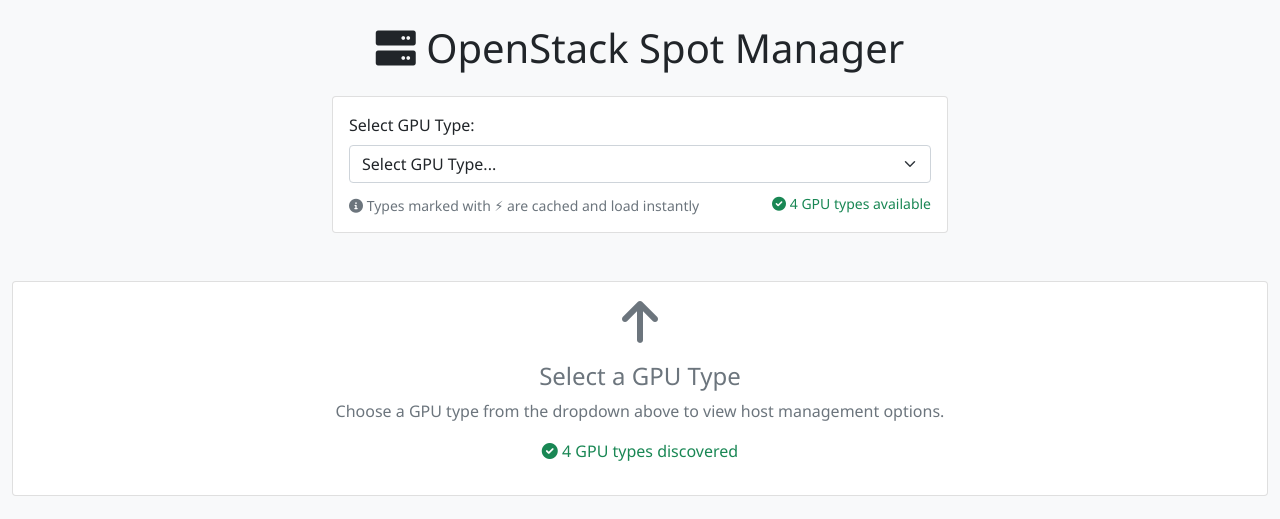
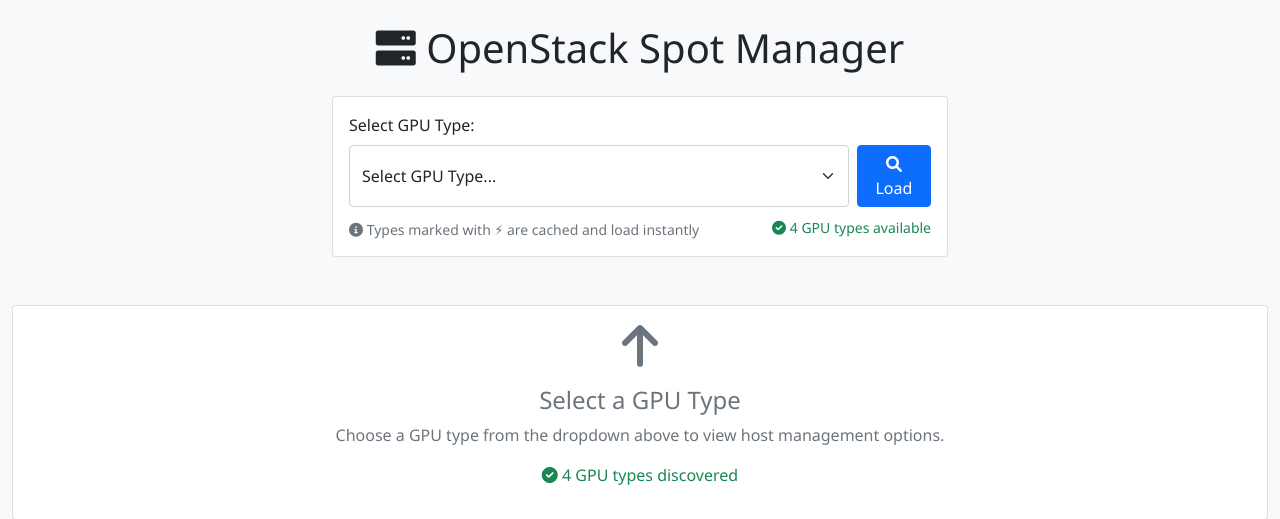
Before and after one commit to luis15pt/openstack-spot-manager, a Flask app: page /dashboard in a window 1280 px wide. Shown: the top 519 px of the page. Run offline with Flask 3, Linux system fonts and the light colour scheme.

Commit message:
Remove all remaining JavaScript - achieve true zero-JS implementation
- Replace onchange form submission with submit button
- Convert onclick export buttons to proper HTML links and forms
- Remove all JavaScript event handlers from template
- Use pure HTML forms and links for all interactions
- Only Bootstrap JS bundle remains for UI components (modals, tabs)
- Now truly 100% JavaScript-free application logic

🤖 Generated with [Claude Code](https://claude.ai/code)

Co-Authored-By: Claude <noreply@anthropic.com>

```diff
--- a/templates/index.html
+++ b/templates/index.html
@@ -25,7 +25,8 @@
                                     <label for="gpuTypeSelect" class="form-label">
                                         Select GPU Type:
                                     </label>
-                                    <select id="gpuTypeSelect" name="gpu_type" class="form-select" onchange="this.form.submit()">
+                                    <div class="d-flex gap-2">
+                                        <select id="gpuTypeSelect" name="gpu_type" class="form-select">
                                             <option value="">Select GPU Type...</option>
                                             {% for gpu_type in available_gpu_types %}
                                             <option value="{{ gpu_type }}"
@@ -35,6 +36,10 @@
                                             </option>
                                             {% endfor %}
                                         </select>
+                                        <button type="submit" class="btn btn-primary">
+                                            <i class="fas fa-search"></i> Load
+                                        </button>
+                                    </div>
                                     <div class="d-flex justify-content-between align-items-center mt-2">
                                         <small class="form-text text-muted">
                                             <i class="fas fa-info-circle"></i>
@@ -429,18 +434,20 @@
                                             </h5>
                                         </div>
                                         <div class="card-body text-center">
-                                            <button class="btn btn-primary me-2" onclick="exportCommandLog()">
+                                            <a href="/export_command_log" class="btn btn-primary me-2">
                                                 <i class="fas fa-file-export me-1"></i>
                                                 Export Command Log
-                                            </button>
-                                            <button class="btn btn-success me-2" onclick="exportAnalytics()">
+                                            </a>
+                                            <a href="/export_analytics" class="btn btn-success me-2">
                                                 <i class="fas fa-chart-bar me-1"></i>
                                                 Export Analytics
-                                            </button>
-                                            <button class="btn btn-secondary" onclick="resetSessionStats()">
+                                            </a>
+                                            <form method="POST" action="/reset_session" class="d-inline">
+                                                <button type="submit" class="btn btn-secondary">
                                                     <i class="fas fa-refresh me-1"></i>
                                                     Reset Session
                                                 </button>
+                                            </form>
                                         </div>
                                     </div>
                                 </div>
```
Lines whose indentation alone changed are shown as unchanged.
